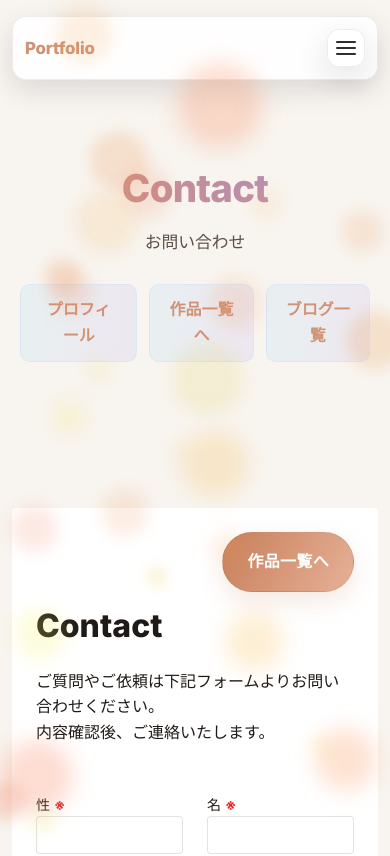
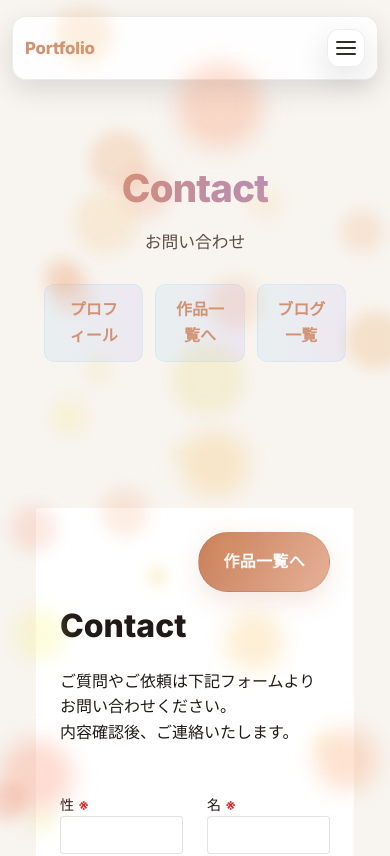
Before and after one commit to ren1020/react-next-portfolio, a Next.js app: page /contact in a window 390 px wide. Shown: the top 856 px of the page. Built offline with nearby package versions, Linux system fonts and the light colour scheme.

Commit message:
色々更新

```diff
--- a/app/Profile/data.ts
+++ b/app/Profile/data.ts
@@ -17,7 +17,7 @@ export const members: Member[] = [
     id: "ren-okita",
     name: "沖田 蓮",
     profile:
-      "京都デザイン専門学校ホワイトハッカー専攻で勉強しながらアルバイトに明け暮れてる人間です。高校一年からアルバイトをしているから人よりは社会に慣れてるはず…？",
+      "年齢:19歳\n出身地:北海道\n京都デザイン専門学校のホワイトハッカー専攻で勉強しながらアルバイトに明け暮れてる人間です。高校一年からアルバイトをしているから人よりは社会に慣れてるはず…？\n",
     image: "/profile.png",
   },
 ];
--- a/app/_components/Header/index.module.css
+++ b/app/_components/Header/index.module.css
@@ -1,16 +1,18 @@
 .header {
   position: fixed;
   top: 16px;
-  left: 16px;
-  right: 16px;
+  left: 50%;
+  transform: translateX(-50%);
   z-index: 1000;
   display: flex;
   align-items: center;
   justify-content: space-between;
   padding: 10px 18px;
+  width: calc(100% - 32px);
+  max-width: var(--container-max);
   border-radius: 14px;
   background: rgba(255, 255, 255, 0.9);
-  border: 1px solid rgba(31, 26, 23, 0.08);
+  border: 1px solid var(--color-border-right);
   backdrop-filter: blur(10px) saturate(140%);
   box-shadow: 0 10px 28px rgba(17, 24, 39, 0.12);
 }
@@ -39,8 +41,10 @@
 
 @media (max-width: 640px) {
   .header {
-    left: 12px;
-    right: 12px;
+    left: 50%;
+    transform: translateX(-50%);
+    width: calc(100% - 24px);
+    max-width: none;
     padding: 12px;
   }
 }
--- a/app/_components/RandomCat/index.tsx
+++ b/app/_components/RandomCat/index.tsx
@@ -3,7 +3,7 @@ import { useEffect, useState } from "react";
 import styles from "./index.module.css";
 
 // 色々な猫の種類
-const CAT_EMOJIS = ["🐱", "🐈", "😺", "😸", "😻", "😼", "😽", "🐈‍⬛", "😹", "😿", "😾", "🙀"];
+const CAT_EMOJIS = ["🐱", "🐈", "😺", "😸", "😻", "😼", "😽", "🐈‍⬛"];
 
 export default function RandomCat() {
   const [cats, setCats] = useState<Array<{ id: number; direction: string; top: string; emoji: string }>>([]);
--- a/app/globals.css
+++ b/app/globals.css
@@ -21,6 +21,8 @@
   --color-glass: rgba(255, 255, 255, 0.55);
   --border-radius: 14px;
   --radius: 14px;
+  --container-max: 1200px;
+  --container-padding: 24px;
 }
 
 /* Dark mode */
@@ -94,6 +96,27 @@ html.no-bg body {
   z-index: 1;
 }
 
+/* page-wide container utility */
+.container {
+  width: 100%;
+  max-width: var(--container-max);
+  margin-left: auto;
+  margin-right: auto;
+  padding-left: var(--container-padding);
+  padding-right: var(--container-padding);
+}
+
+/* Wider container on very large viewports */
+@media (min-width: 1440px) {
+  :root {
+    --container-max: 1400px;
+    --container-padding: 32px;
+  }
+  body {
+    font-size: 1.03rem;
+  }
+}
+
 code {
   font-family: menlo, inconsolata, monospace;
 }
--- a/app/layout.tsx
+++ b/app/layout.tsx
@@ -35,9 +35,11 @@ export default function RootLayout({
         <BackgroundDots />
         <div className="content">
           <PageTransition>
-            <Header />
-            {children}
-            <Footer />
+            <div className="container">
+              <Header />
+              {children}
+              <Footer />
+            </div>
           </PageTransition>
         </div>
       </body>
--- a/app/page.module.css
+++ b/app/page.module.css
@@ -1,7 +1,8 @@
 .page {
   position: relative;
   min-height: 100vh;
-  background: linear-gradient(160deg, #fefdfb 0%, #f7f2eb 60%, #f3ede4 100%);
+  /* top page background removed (made transparent) */
+  background: none;
   color: #b86943;
   overflow: hidden;
 }
@@ -20,19 +21,15 @@
 .page::before {
   width: 600px;
   height: 600px;
-  background: linear-gradient(135deg, #f4e2d1 0%, #e3a889 50%);
-  top: 4%;
-  left: -18%;
-  animation-delay: 0s;
+  /* decorative top background removed per request */
+  display: none;
 }
 
 .page::after {
   width: 500px;
   height: 500px;
-  background: linear-gradient(135deg, #e3d8f2 0%, #d5a8e8 50%);
-  bottom: -6%;
-  right: -8%;
-  animation-delay: 10s;
+  /* decorative purple background removed per request */
+  display: none;
 }
 
 @keyframes float {
@@ -119,7 +116,8 @@
 }
 
 @keyframes scrollAnimation {
-  0%, 100% {
+  0%,
+  100% {
     transform: translateY(0);
     opacity: 1;
   }
```
Also changed, not shown: app/_components/Article/index.module.css (+74 -0 lines), app/_components/Article/index.tsx (+16 -4 lines), app/page.tsx (+14 -4 lines), 1 other file (tests, documents, lock files or other folders).
